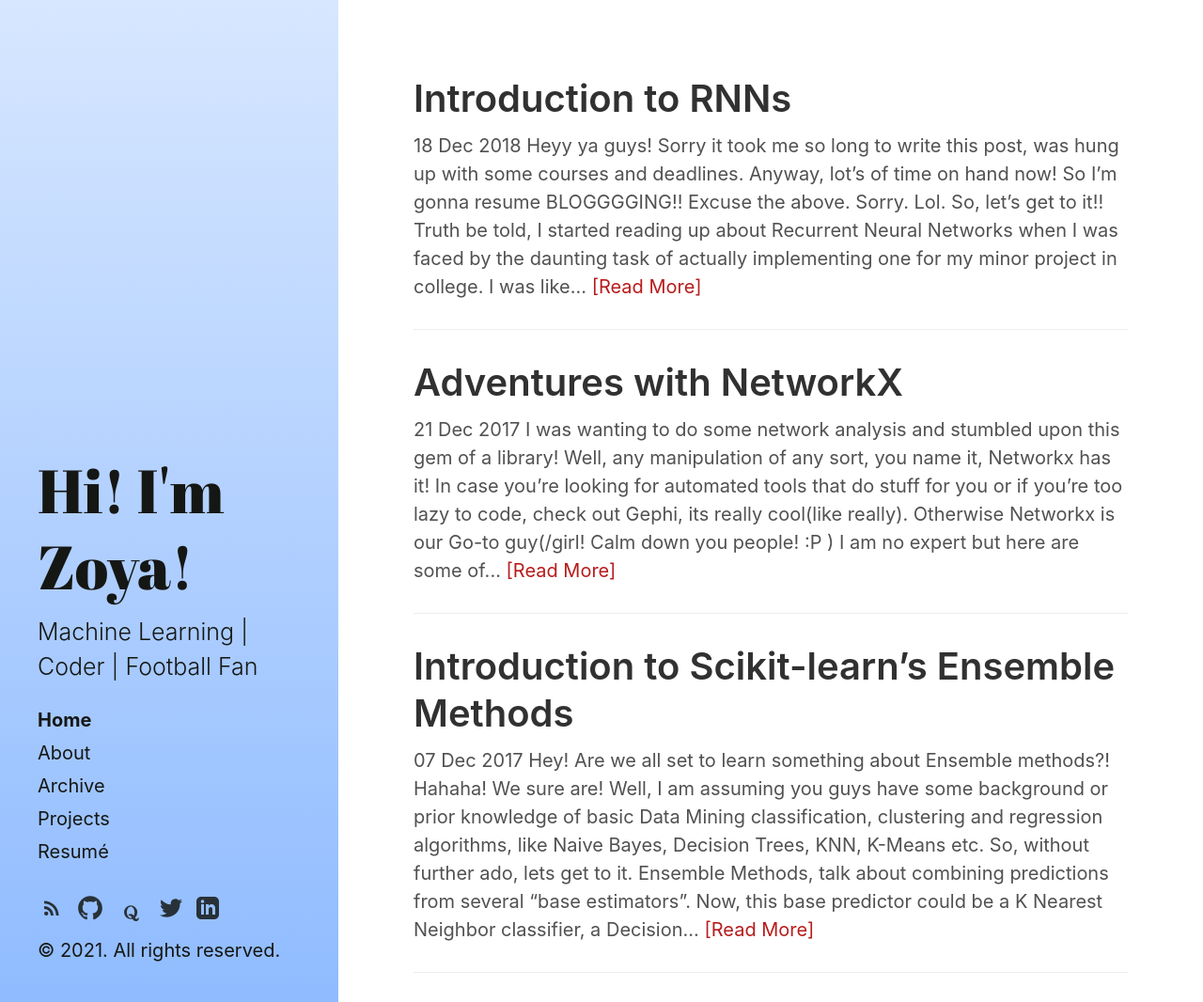
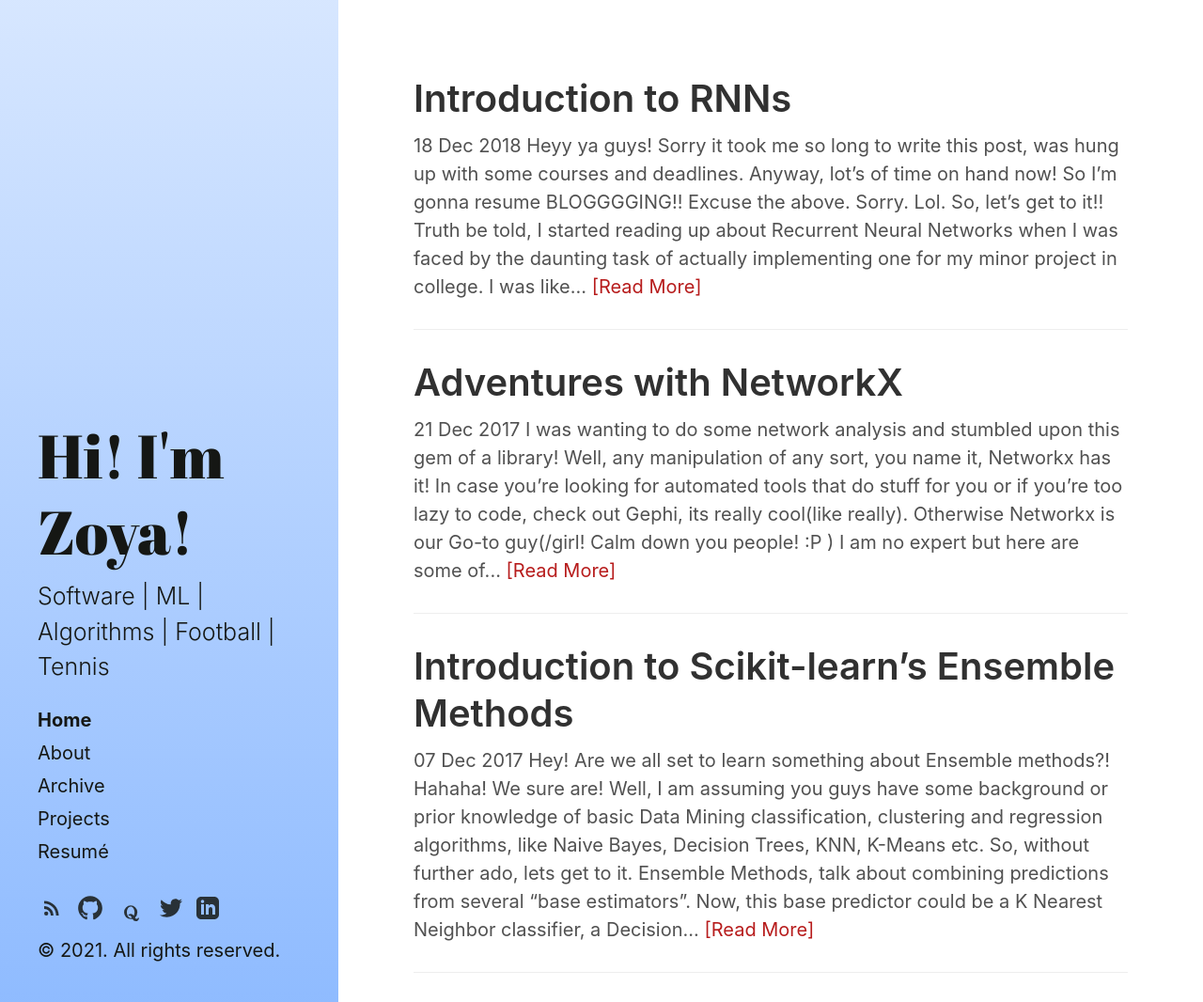
Before and after one commit to zeddmaxx/zeddmaxx.github.io, a Jekyll site: the page built from index.html, in a window 1280 px wide. Shown: the whole page at 94% size. Built offline with Jekyll 4.4.1, drawn with Linux system fonts in a browser that asks for light colours; the list of posts is cut into pages by our own code.

Commit message:
Updating config.yml

```diff
--- a/_config.yml
+++ b/_config.yml
@@ -6,7 +6,7 @@ highlighter:      rouge
 title:            Hi! I'm Zoya!
 email:            zoya1996k@gmail.com
 tagline:          'Stronger|Better|Faster'
-description:      "Machine Learning | Coder | Football Fan"
+description:      "Software | ML | Algorithms | Football | Tennis"
 url:              https://zeddmaxx.github.io/
 baseurl:
                   # the optional subpath of your site, e.g. "/blog"
```
